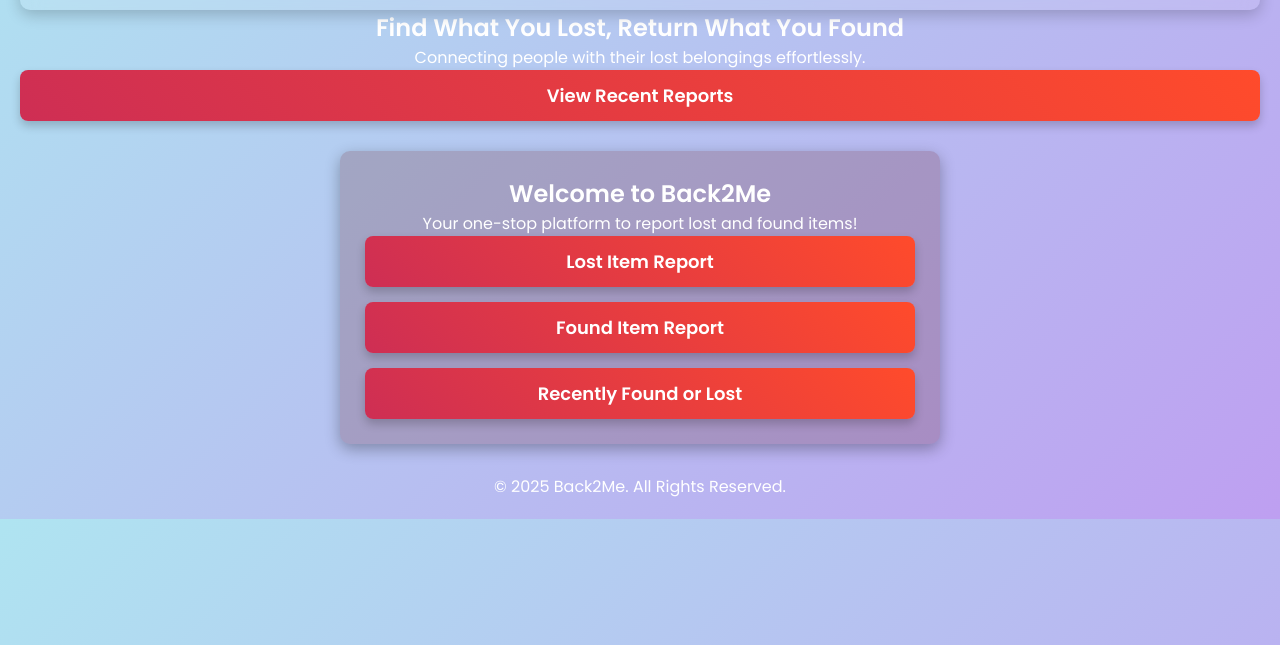
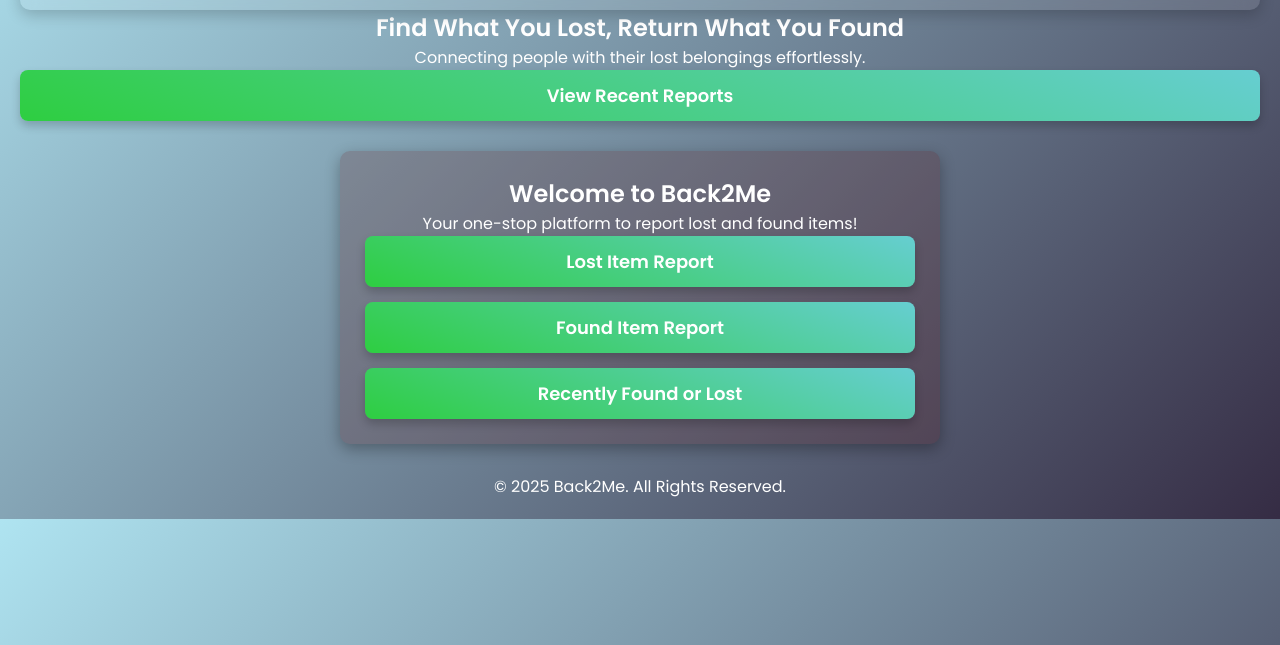
Before and after one commit to jatinjainn/Back2Me, a plain HTML site: page frontend/index.html in a window 1280 px wide. Shown: the part 155-800 px from the top of the page. Drawn offline with nearby package versions, Linux system fonts and the light colour scheme.

Commit message:
Update styles.css

```diff
--- a/frontend/styles.css
+++ b/frontend/styles.css
@@ -8,7 +8,7 @@
 
 /* Body */
 body {
-    background: linear-gradient(135deg, #afe4f1, #be9ff1);
+    background: linear-gradient(135deg, #afe4f1, #352c44);
     color: #fff;
     text-align: center;
     padding: 20px;
@@ -55,7 +55,7 @@ header {
 .btn {
     display: block;
     padding: 12px;
-    background: linear-gradient(45deg, #ce2e54, #ff4b2b);
+    background: linear-gradient(20deg, #2ece41, #66ced1);
     color: white;
     text-decoration: none;
     border-radius: 8px;
@@ -68,7 +68,7 @@ header {
 
 .btn:hover {
     transform: scale(1.05);
-    background: linear-gradient(45deg, #ff4b2b, #ff416c);
+    background: linear-gradient(20deg, #2bc93b, #94da9b);
 }
 
 /* Forms */
```
